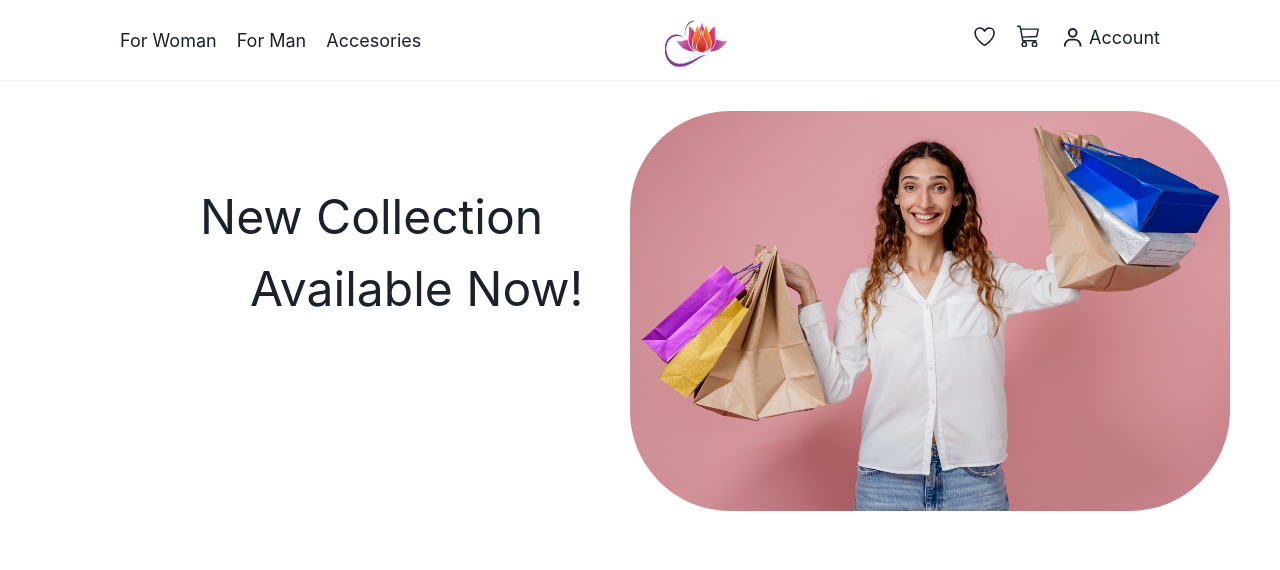
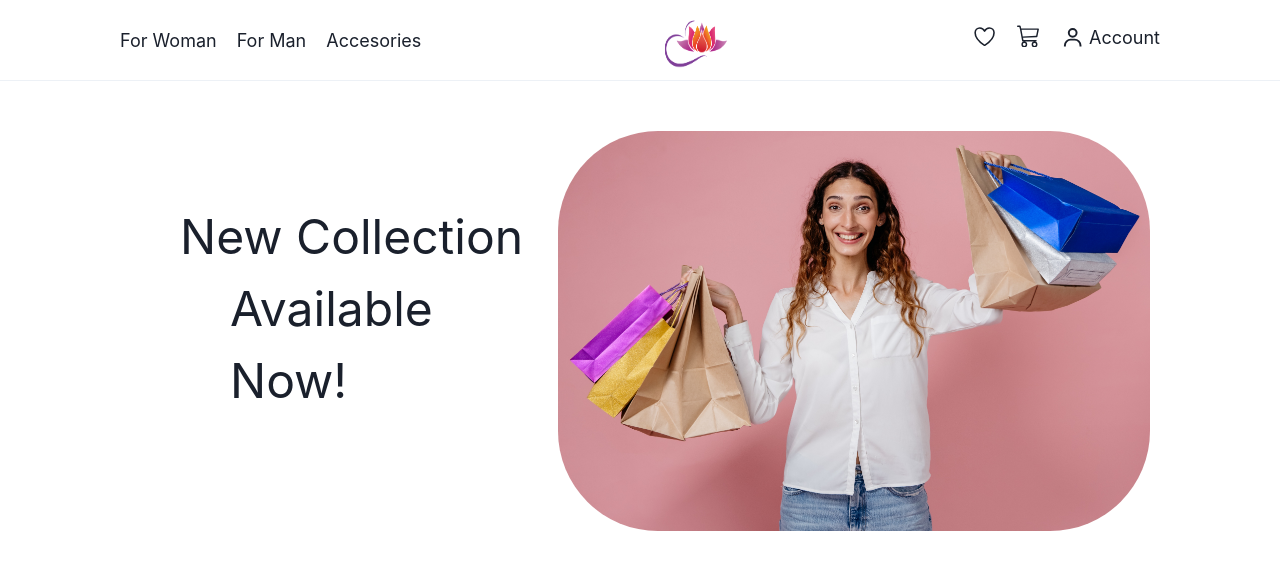
Before and after one commit to Eldigia/online-store-app, a React (Vite) app: page / in a window 1280 px wide. Shown: the top 570 px of the page. Built offline with nearby package versions, Linux system fonts and the light colour scheme; no server answers.

Commit message:
fix: fix homepage layout

```diff
--- a/src/layout/Baner.tsx
+++ b/src/layout/Baner.tsx
@@ -3,8 +3,8 @@ import imgBanner from "../public/girl-shop.jpeg";
 
 export const Baner = () => {
   return (
-    <Flex h="400px">
-      <Flex flexDir="column" alignContent="center" ml="200px" mt="100px">
+    <Flex h="400px" mt="5">
+      <Flex flexDir="column" alignContent="center" ml="100px" mt="100px">
         <Flex>
           <Box fontSize="5xl">New Collection</Box>
         </Flex>
--- a/src/pages/Home/HomePage.tsx
+++ b/src/pages/Home/HomePage.tsx
@@ -3,7 +3,7 @@ import { Baner } from "../../layout/Baner";
 
 export const HomePage = () => {
   return (
-    <Flex flexDir="column">
+    <Flex flexDir="column" mx="20">
       <Baner />
     </Flex>
   );
```
